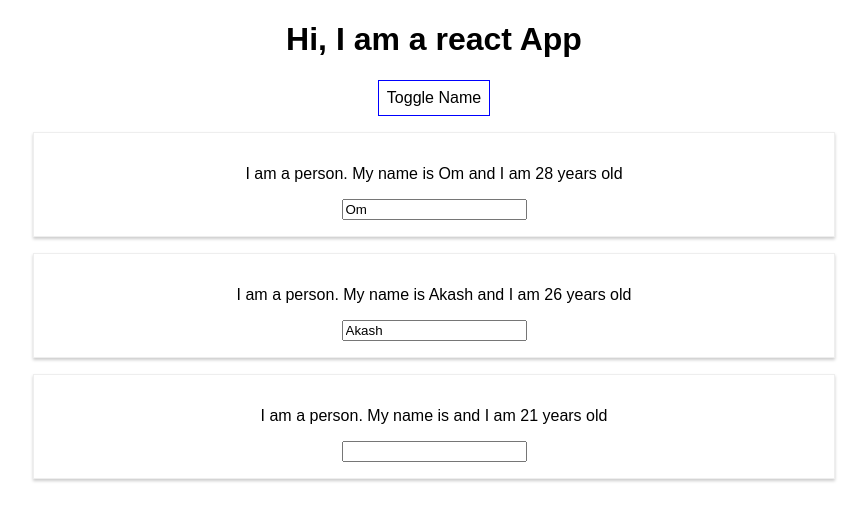
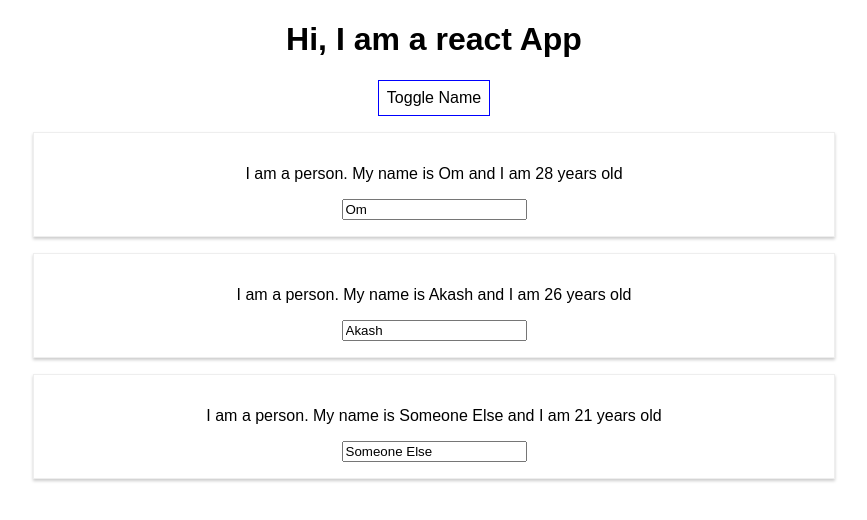
Before and after one commit to strider99/react-complete-guide, a React (Create React App) app: page / in a window 1280 px wide. Both pictures are taken after a click on the button "Toggle Name". Shown: the top 520 px of the page, without its empty margins (206-1073 px from the left). Built offline with nearby package versions, Linux system fonts and the light colour scheme.

Commit message:
lists and state

```diff
--- a/src/App.js
+++ b/src/App.js
@@ -10,30 +10,13 @@ class App extends Component {
     persons : [
       {name: 'Om', age: 28},
       {name: 'Akash', age: 26},
-      {name: '', age: 21}
+      {name: 'Someone Else', age: 21}
     ],
     someOther: 'some other value',
     showPersons: false
   }
 
-  switchNameHandler = (newName)  => {
-    console.log(this);
-    this.setState({
-      persons: [
-        {
-          name: newName,
-          age: 14
-        }, {
-          name: 'Akash HS',
-          age: 13
-        },
-        {
-          name: 'Meh',
-          age: 21
-        }
-      ]
-    });
-  }
+
 
   nameChangedHandler = (event) => {
     this.setState({
@@ -52,6 +35,14 @@ class App extends Component {
     })
   }
 
+  deletePersonHandler = (personIndex) => {
+    const persons = this.state.persons;
+    persons.splice(personIndex,1); //removes one element from the array
+    this.setState({
+      persons
+    })
+  }
+
   render() {
     const style = {
       backgroundColor: 'white',
@@ -64,8 +55,8 @@ class App extends Component {
     if(this.state.showPersons){
       persons = (
         <div>
-          {this.state.persons.map(person => {
-            return <Person name={person.name} age={person.age} />
+          {this.state.persons.map((person, index) => {
+            return <Person click={this.deletePersonHandler.bind(this,index)} name={person.name} age={person.age} />
           })}
           {/* <Person name={this.state.persons[0].name} age={this.state.persons[0].age} /> */}
 
```
